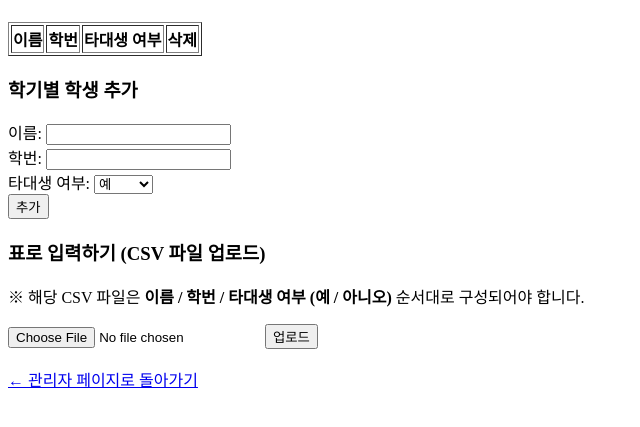
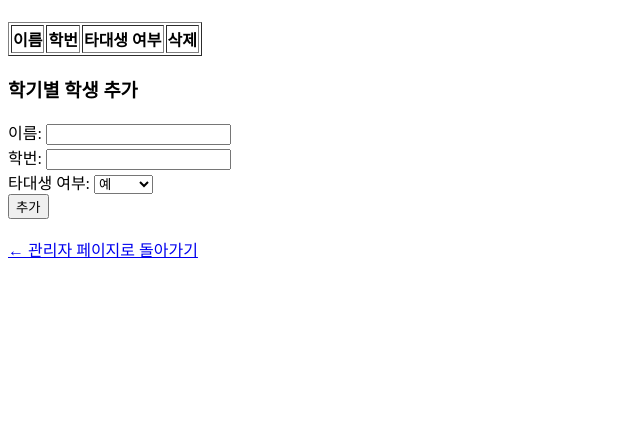
Before and after one commit to yewonlee1211/sulkus_check, a Flask app: page /semester/1 in a window 1280 px wide. Shown: the part 53-480 px from the top of the page, without its empty margins (0-640 px from the left). Run offline with Flask 3, Linux system fonts and the light colour scheme; a user stored in the database is signed in; data comes from the database, SQL or seed files in the repository; lists and menus that the app fills with data are empty.

Commit message:
표 기능 제거

```diff
--- a/app.py
+++ b/app.py
@@ -196,7 +196,7 @@ def add_student_to_semester(label):
     return redirect(url_for('view_semester', label=label))
 
 # 엑셀(csv) 파일 업로드를 통한 학기별 학생 일괄 추가
-@app.route('/upload_csv/<label>', methods=['POST'])
+'''@app.route('/upload_csv/<label>', methods=['POST'])
 def upload_csv(label):
     if 'file' not in request.files:
         return "파일이 업로드되지 않았습니다."
@@ -220,7 +220,7 @@ def upload_csv(label):
     conn.commit()
     conn.close()
 
-    return redirect(url_for('view_semester', label=label))
+    return redirect(url_for('view_semester', label=label))'''
 
 @app.route('/delete_semester/<label>') # 학기 테이블 삭제
 def delete_semester(label):
--- a/templates/semester.html
+++ b/templates/semester.html
@@ -68,12 +68,14 @@
         <button type="submit">추가</button>
     </form>
 
+    <!--
     <h3>표로 입력하기 (CSV 파일 업로드)</h3>
     <p>※ 해당 CSV 파일은 <strong>이름 / 학번 / 타대생 여부 (예 / 아니오)</strong> 순서대로 구성되어야 합니다.</p>
     <form method="post" action="{{ url_for('upload_csv', label=label) }}" enctype="multipart/form-data">
         <input type="file" name="file" accept=".csv" required>
         <button type="submit">업로드</button>
     </form>
+-->
 
     <br>
     <a href="{{ url_for('manage') }}">← 관리자 페이지로 돌아가기</a>
```
